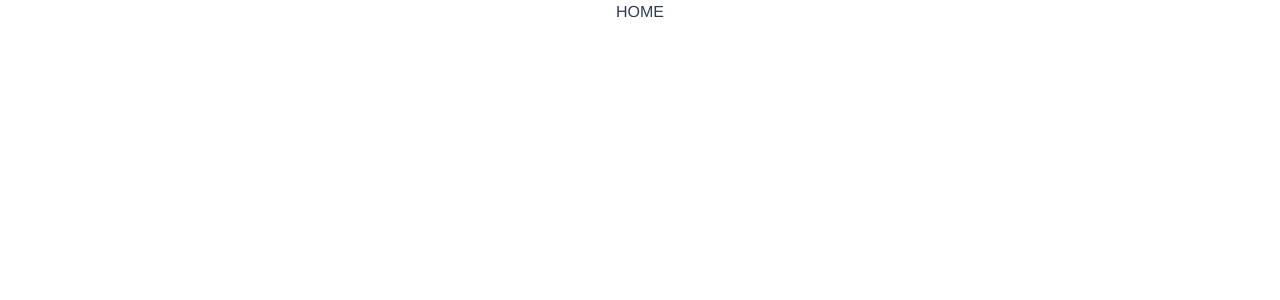
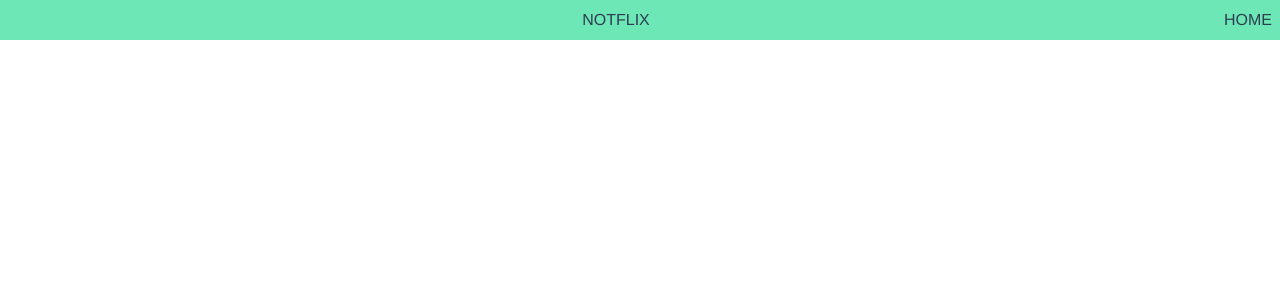
Before and after one commit to Connor-Kristen/vue_movies_app, a Vue app: page / in a window 1280 px wide. Shown: the top 300 px of the page. Built offline with nearby package versions, Linux system fonts and the light colour scheme.

Commit message:
adds basic navbar

```diff
--- a/src/components/Navbar.vue
+++ b/src/components/Navbar.vue
@@ -1,6 +1,9 @@
 <template>
-  <nav>
-    <router-link :to="{name: 'Home'}">HOME</router-link>
+  <nav class="p-2 bg-green-300">
+    <div class="flex justify-center">
+      <h1 class="flex-grow">NOTFLIX</h1>
+      <router-link :to="{name: 'Home'}">HOME</router-link>
+    </div>
   </nav>
 </template>
 
@@ -9,7 +12,3 @@ export default {
   name: "Navbar"
 }
 </script>
-
-<style scoped>
-
-</style>
```
